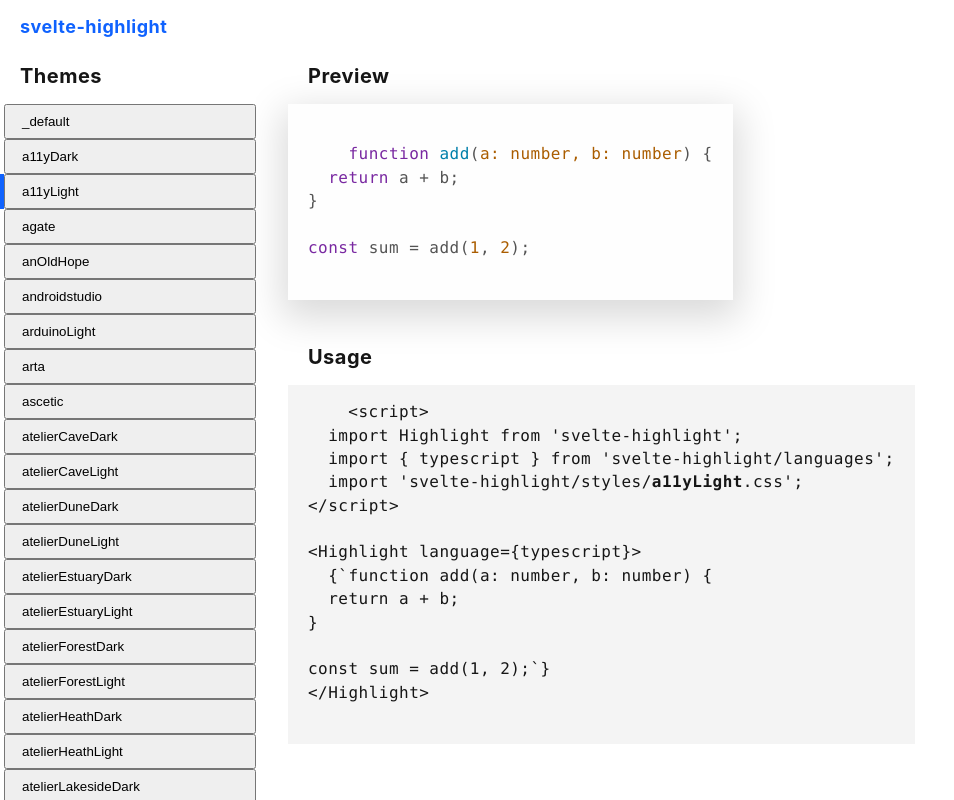
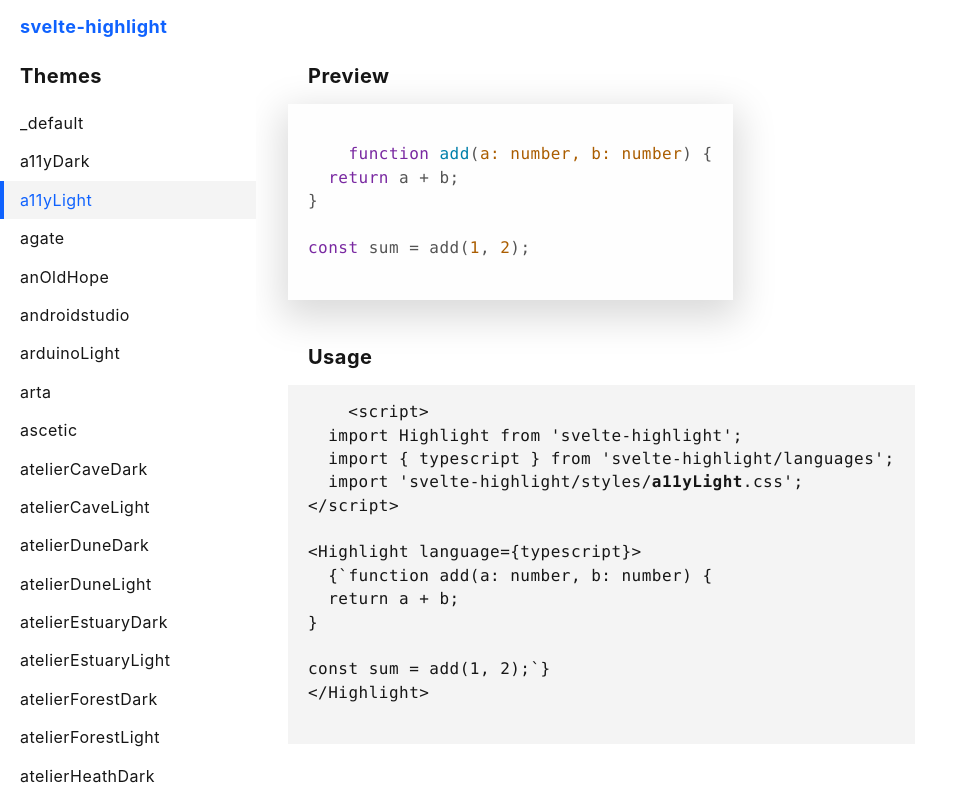
Before and after one commit to metonym/svelte-highlight, a Svelte app: page / in a window 1280 px wide. Shown: the whole page, without its empty margins (0-954 px from the left). Built offline with nearby package versions, Linux system fonts and the light colour scheme.

Commit message:
style(docs): add button reset to stylesheet

```diff
--- a/src/docs/style.css
+++ b/src/docs/style.css
@@ -53,3 +53,13 @@ h2 {
   margin-left: 1.25rem;
   margin-bottom: 1rem;
 }
+
+button {
+  outline: 0;
+  border: 0;
+  background: none;
+  font: inherit;
+  color: inherit;
+  letter-spacing: inherit;
+  cursor: pointer;
+}
```
